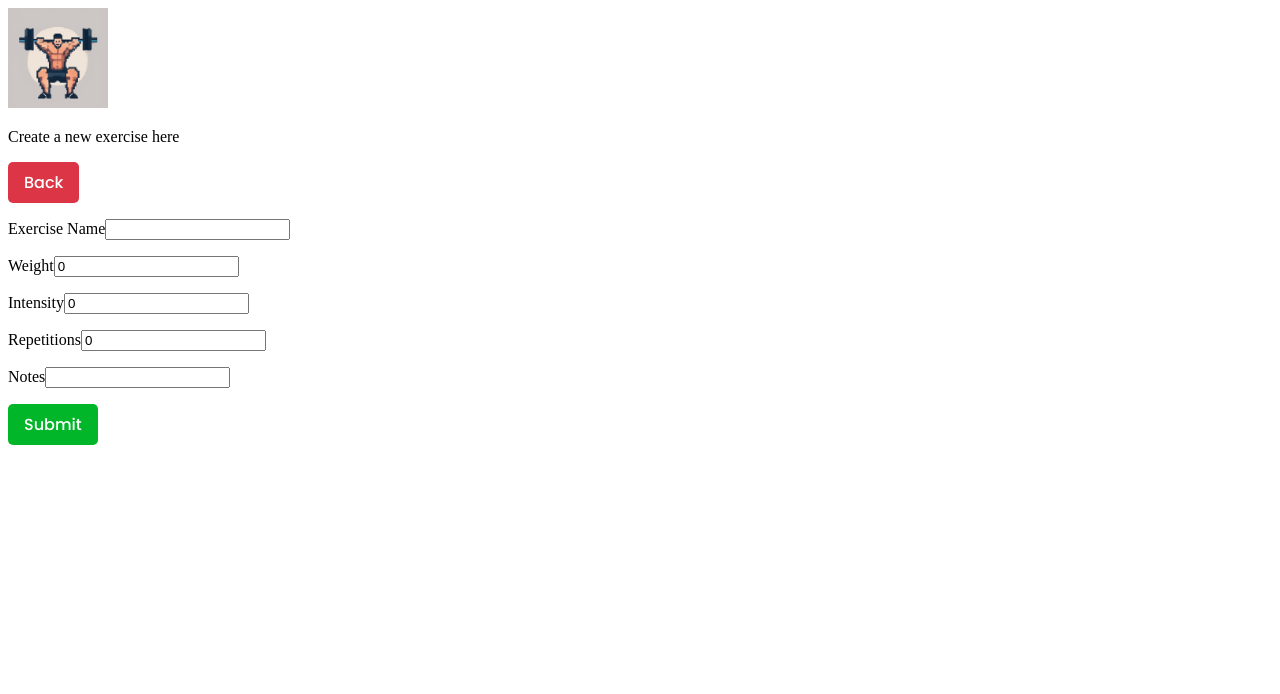
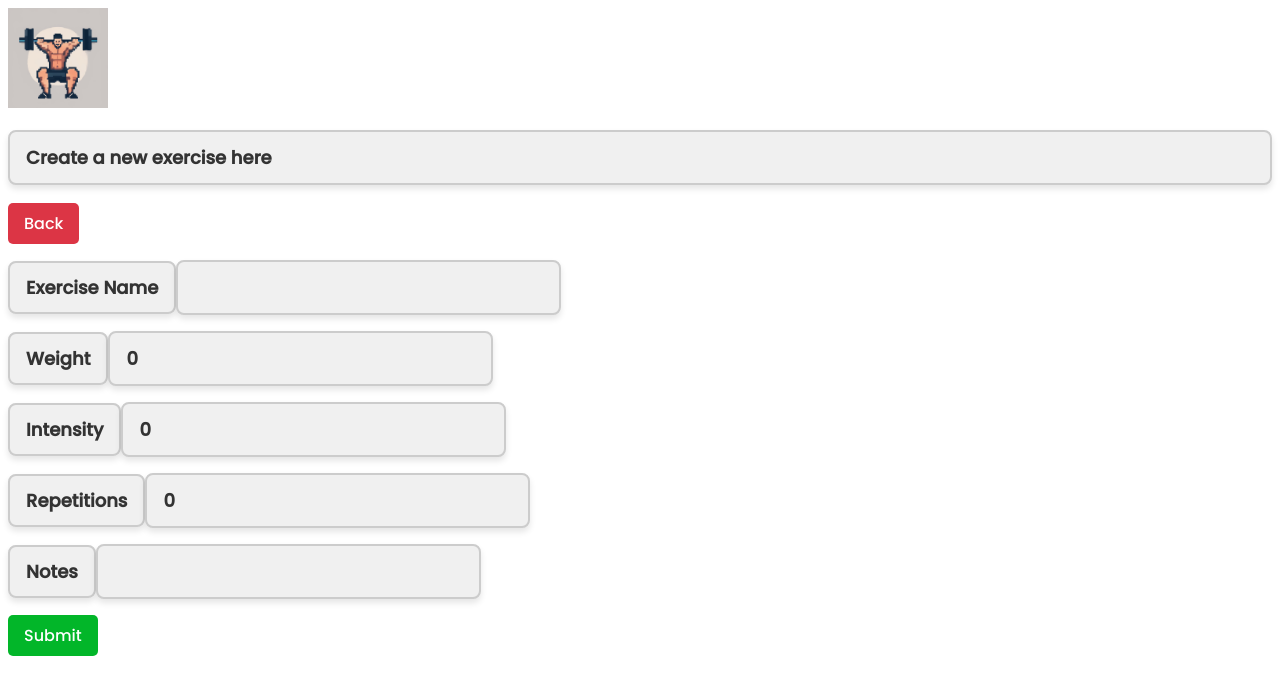
Before and after one commit to joshplumb/ExerciseTrackerAngularFrontEnd, an Angular app: page /create-exercise in a window 1280 px wide. Shown: the top 694 px of the page. Built offline with nearby package versions, Linux system fonts and the light colour scheme.

Commit message:
Experimenting with the css flexbox functionality, so far only applied to the create component

```diff
--- a/src/app/create-exercise/create-exercise.component.css
+++ b/src/app/create-exercise/create-exercise.component.css
@@ -34,3 +34,48 @@ a {
   text-decoration: none;
   color: white;
 }
+
+
+.epic-input {
+  font-family: 'Poppins', sans-serif;
+  font-weight: 700;
+  font-size: 18px;
+  color: #333;
+  background-color: #f0f0f0;
+  border: 2px solid #ccc;
+  border-radius: 8px;
+  padding: 12px 16px;
+  box-shadow: 0 4px 6px rgba(0, 0, 0, 0.1);
+  transition: border-color 0.3s, box-shadow 0.3s;
+}
+
+.epic-input:focus {
+  outline: none;
+  border-color: #007bff;
+  box-shadow: 0 6px 8px rgba(0, 0, 0, 0.2);
+}
+
+.epic-input::placeholder {
+  color: #aaa;
+  font-weight: 400;
+}
+
+.epic-input::-webkit-input-placeholder {
+  color: #aaa;
+  font-weight: 400;
+}
+
+.epic-input::-moz-placeholder {
+  color: #aaa;
+  font-weight: 400;
+}
+
+.epic-input:-ms-input-placeholder {
+  color: #aaa;
+  font-weight: 400;
+}
+
+.epic-input::-ms-input-placeholder {
+  color: #aaa;
+  font-weight: 400;
+}
--- a/src/app/create-exercise/create-exercise.component.html
+++ b/src/app/create-exercise/create-exercise.component.html
@@ -1,26 +1,26 @@
-<p>Create a new exercise here</p>
+<p class="epic-input">Create a new exercise here</p>
 <button class="red-button"><a routerLink="/">Back</a></button>
 
 <div>
     <p>
-        <label for="exerciseName">Exercise Name</label>
-        <input type="text" id="exerciseName" name="exerciseName" [(ngModel)]="exercise.exerciseName">
+        <label class="epic-input" for="exerciseName">Exercise Name</label>
+        <input class="epic-input" type="text" id="exerciseName" name="exerciseName" [(ngModel)]="exercise.exerciseName">
     </p>
     <p>
-        <label for="weight">Weight</label>
-        <input type="number" id="weight" name="weight" [(ngModel)]="exercise.weight">
+        <label class="epic-input" for="weight">Weight</label>
+        <input class="epic-input" type="number" id="weight" name="weight" [(ngModel)]="exercise.weight">
     </p>
     <p>
-        <label for="intensity">Intensity</label>
-        <input type="number" id="intensity" name="intensity" [(ngModel)]="exercise.intensity">
+        <label class="epic-input" for="intensity">Intensity</label>
+        <input class="epic-input" type="number" id="intensity" name="intensity" [(ngModel)]="exercise.intensity">
     </p>
     <p>
-        <label for="repetitions">Repetitions</label>
-        <input type="number" id="repetitions" name="repetitions" [(ngModel)]="exercise.repetitions">
+        <label class="epic-input" for="repetitions">Repetitions</label>
+        <input class="epic-input" type="number" id="repetitions" name="repetitions" [(ngModel)]="exercise.repetitions">
     </p>
     <p>
-        <label for="notes">Notes</label>
-        <input type="text" id="notes" name="notes" [(ngModel)]="exercise.notes">
+        <label class="epic-input" for="notes">Notes</label>
+        <input class="epic-input" type="text" id="notes" name="notes" [(ngModel)]="exercise.notes">
     </p>
     <p>
         <button class="green-button" (click)="submitNewExercise()">Submit</button>
--- a/src/app/edit-exercise/edit-exercise.component.css
+++ b/src/app/edit-exercise/edit-exercise.component.css
@@ -34,3 +34,56 @@ a {
     text-decoration: none;
     color: white;
   }
+
+  .input-wrapper {
+    display: flex;
+    flex-direction: column;
+    align-items: flex-start;
+  }
+
+  .epic-input {
+    font-family: 'Poppins', sans-serif;
+    font-weight: 700;
+    font-size: 18px;
+    color: #333;
+    background-color: #f0f0f0;
+    border: 2px solid #ccc;
+    border-radius: 8px;
+    padding: 12px 16px;
+    box-shadow: 0 4px 6px rgba(0, 0, 0, 0.1);
+    transition: border-color 0.3s, box-shadow 0.3s;
+    flex-basis: calc(50% - 12px);
+    margin-bottom: 24px;
+    width: 300px;
+  }
+
+  .epic-input:focus {
+    outline: none;
+    border-color: #007bff;
+    box-shadow: 0 6px 8px rgba(0, 0, 0, 0.2);
+  }
+
+  .epic-input::placeholder {
+    color: #aaa;
+    font-weight: 400;
+  }
+
+  .epic-input::-webkit-input-placeholder {
+    color: #aaa;
+    font-weight: 400;
+  }
+
+  .epic-input::-moz-placeholder {
+    color: #aaa;
+    font-weight: 400;
+  }
+
+  .epic-input:-ms-input-placeholder {
+    color: #aaa;
+    font-weight: 400;
+  }
+
+  .epic-input::-ms-input-placeholder {
+    color: #aaa;
+    font-weight: 400;
+  }
--- a/src/app/edit-exercise/edit-exercise.component.html
+++ b/src/app/edit-exercise/edit-exercise.component.html
@@ -1,25 +1,25 @@
 <button class="red-button"><a routerLink="/">Back</a></button>
 
-<div>
+<div class="input-wrapper">
     <p>
-        <label for="exerciseName">Exercise Name</label>
-        <input type="text" id="exerciseName" name="exerciseName" [(ngModel)]="exercise.exerciseName">
+        <label class="epic-input" for="exerciseName">Exercise Name</label>
+        <input class="epic-input" type="text" id="exerciseName" name="exerciseName" [(ngModel)]="exercise.exerciseName">
     </p>
     <p>
-        <label for="weight">Weight</label>
-        <input type="number" id="weight" name="weight" [(ngModel)]="exercise.weight">
+        <label class="epic-input" for="weight">Weight</label>
+        <input class="epic-input" type="number" id="weight" name="weight" [(ngModel)]="exercise.weight">
     </p>
     <p>
-        <label for="intensity">Intensity</label>
-        <input type="number" id="intensity" name="intensity" [(ngModel)]="exercise.intensity">
+        <label class="epic-input" for="intensity">Intensity</label>
+        <input class="epic-input" type="number" id="intensity" name="intensity" [(ngModel)]="exercise.intensity">
     </p>
     <p>
-        <label for="repetitions">Repetitions</label>
-        <input type="number" id="repetitions" name="repetitions" [(ngModel)]="exercise.repetitions">
+        <label class="epic-input" for="repetitions">Repetitions</label>
+        <input class="epic-input" type="number" id="repetitions" name="repetitions" [(ngModel)]="exercise.repetitions">
     </p>
     <p>
-        <label for="notes">Notes</label>
-        <input type="text" id="notes" name="notes" [(ngModel)]="exercise.notes">
+        <label class="epic-input" for="notes">Notes</label>
+        <input class="epic-input" type="text" id="notes" name="notes" [(ngModel)]="exercise.notes">
     </p>
     <p>
         <button class="green-button" (click)="editExercise()">Submit</button>
```
